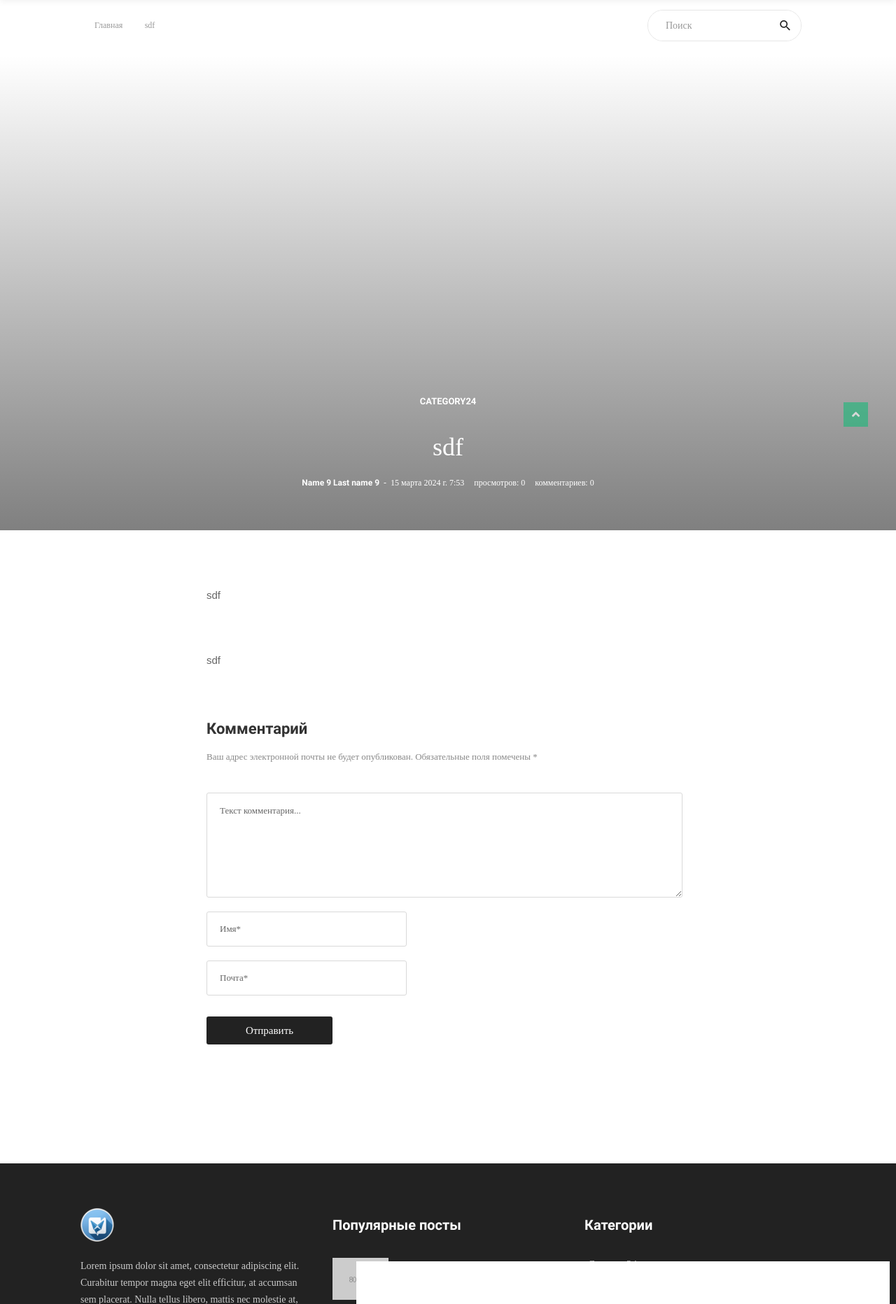
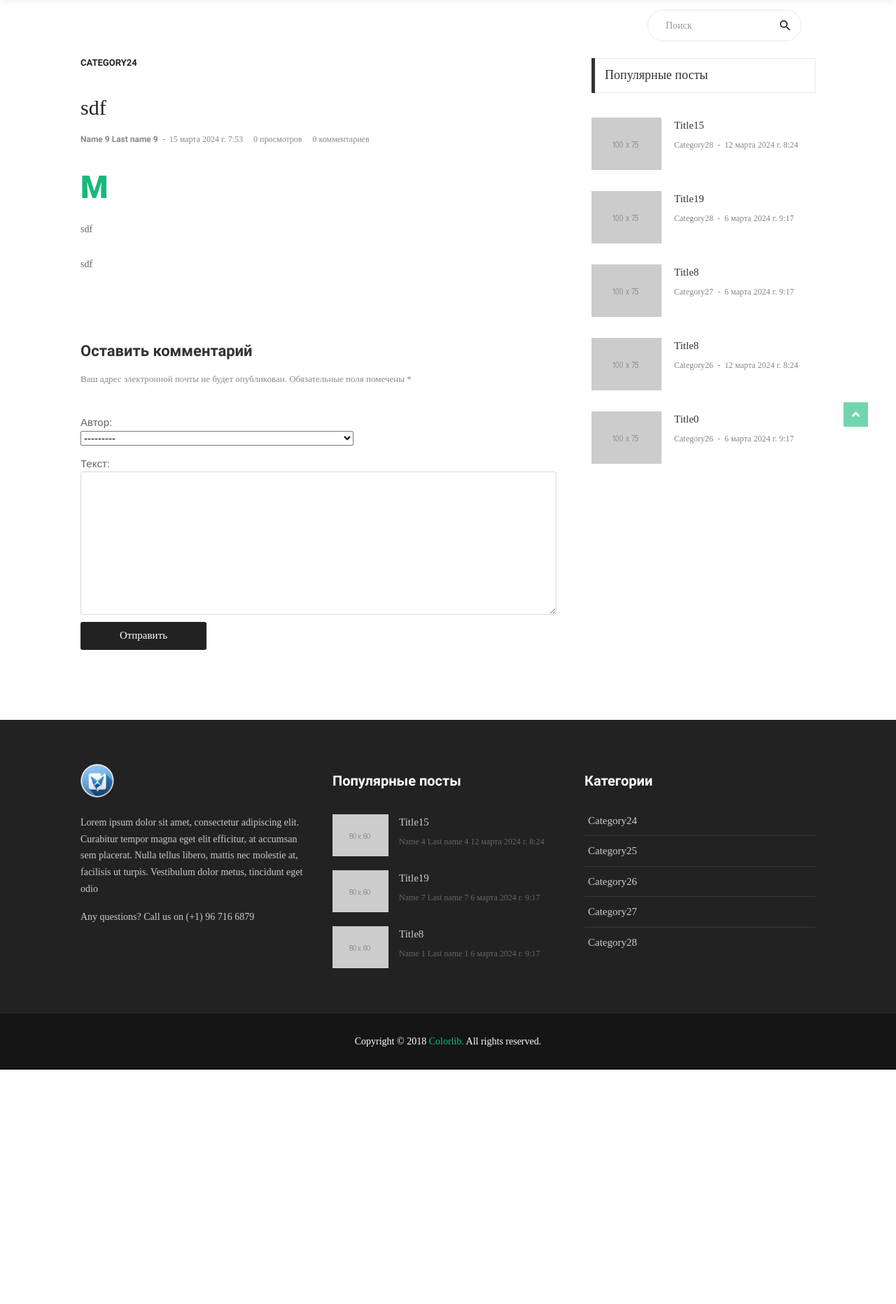
Before and after one commit to AlexeyZam15/diploma_project, a Django app: page /posts/124 in a window 1280 px wide. Shown: the part 230-2094 px from the top of the page at 70% size. After the commit the page ends 1759 px from the top, so only its background shows below. Run offline with Django 5.2, Linux system fonts and the light colour scheme; data comes from the database, SQL or seed files in the repository; both versions use the stored data as it was after the commit; some libraries are stand-ins or nearby versions; some web fonts are replaced.

Commit message:
added post creation, changed post view

```diff
--- /dev/null
+++ b/telegrambots/blog/forms.py
@@ -0,0 +1,40 @@
+from django import forms
+from . import models
+
+
+class ArticleForm(forms.ModelForm):
+    class Meta:
+        model = models.Article
+        fields = ['title', 'description', 'content', 'author', 'category', 'is_published', 'image']
+        widgets = {
+            'title': forms.TextInput(attrs={'class': 'form-control'}),
+            'description': forms.Textarea(attrs={'class': 'form-control'}),
+            'content': forms.Textarea(attrs={'class': 'form-control'}),
+            'author': forms.Select(attrs={'class': 'form-control'}),
+            'category': forms.Select(attrs={'class': 'form-control'}),
+            'is_published': forms.CheckboxInput(attrs={'class': 'form-group'}),
+            'image': forms.FileInput(attrs={'class': 'form-group'}),
+        }
+        labels = {
+            'title': 'Заголовок',
+            'description': 'Описание',
+            'content': 'Текст',
+            'author': 'Автор',
+            'category': 'Категория',
+            'is_published': 'Опубликовано',
+            'image': 'Превью',
+        }
+
+
+class CommentForm(forms.ModelForm):
+    class Meta:
+        model = models.Comment
+        fields = ['author', 'comment']
+        widgets = {
+            'author': forms.Select(attrs={'class': 'form-group'}),
+            'comment': forms.Textarea(attrs={'class': 'form-control'}),
+        }
+        labels = {
+            'author': 'Автор',
+            'comment': 'Текст',
+        }
--- a/telegrambots/blog/models.py
+++ b/telegrambots/blog/models.py
@@ -87,7 +87,7 @@ class Article(models.Model):
     is_published = models.BooleanField(default=False, verbose_name='Опубликовано')
     date_published = models.DateTimeField(auto_now_add=True, verbose_name='Дата публикации')
     change_date = models.DateTimeField(auto_now=True, verbose_name='Дата изменения')
-    image = models.ImageField(upload_to='images/', verbose_name='Картинка', null=True, blank=True)
+    image = models.FileField(upload_to='images/', verbose_name='Превью', null=True, blank=True)
 
     fields = ['title', 'content', 'category', 'views']
 
--- a/telegrambots/blog/static/blog/css/main.css
+++ b/telegrambots/blog/static/blog/css/main.css
@@ -1868,3 +1868,14 @@ a.breadcrumb-item:hover {
 @media (max-width: 480px) {
 
 }
+
+header.masthead {
+  position: relative;
+  margin-bottom: 3rem;
+  padding-top: calc(8rem + 57px);
+  padding-bottom: 8rem;
+  background: no-repeat center center;
+  background-color: #6c757d;
+  background-size: cover;
+  background-attachment: scroll;
+}
--- a/telegrambots/blog/templates/blog/blog-detail.html
+++ b/telegrambots/blog/templates/blog/blog-detail.html
@@ -7,22 +7,24 @@
 
 <!-- Content -->
 <section class="bg0 p-b-70 p-t-5">
-    <!-- Title -->
-    <div class="bg-img1 size-a-18 how-overlay1"
-         style="background-image: {% static 'blog/images/blog-detail-01.jpg' %};">
-        <div class="container h-full flex-col-e-c p-b-58">
-            <a href="#" class="f1-s-10 cl0 hov-cl10 trans-03 text-uppercase txt-center m-b-33">
+    <div class="container">
+        <div class="row justify-content-center">
+            <div class="col-md-10 col-lg-8 p-b-30">
+                <div class="p-r-10 p-r-0-sr991">
+                    <!-- Blog Detail -->
+                    <div class="p-b-70">
+                        <a href="#" class="f1-s-10 cl2 hov-cl10 trans-03 text-uppercase">
                             {{ post.category.title }}
                         </a>
 
-            <h3 class="f1-l-5 cl0 p-b-16 txt-center respon2">
+                        <h3 class="f1-l-3 cl2 p-b-16 p-t-33 respon2">
                             {{ post.title }}
                         </h3>
 
-            <div class="flex-wr-c-s">
-					<span class="f1-s-3 cl0 m-rl-7 txt-center">
-						<a href="#" class="f1-s-4 cl0 hov-cl10 trans-03">
-							{{ post.author_full_name }}
+                        <div class="flex-wr-s-s p-b-40">
+								<span class="f1-s-3 cl8 m-r-15">
+									<a href="#" class="f1-s-4 cl8 hov-cl10 trans-03">
+										{{ post.author.full_name }}
 									</a>
 
 									<span class="m-rl-3">-</span>
@@ -32,56 +34,88 @@
 									</span>
 								</span>
 
-                <span class="f1-s-3 cl0 m-rl-7 txt-center">
-						просмотров: {{ post.views }}
+                            <span class="f1-s-3 cl8 m-r-15">
+									{{ post.views }} просмотров
 								</span>
 
-                <a href="" class="f1-s-3 cl0 m-rl-7 txt-center hov-cl10 trans-03">
-                    комментариев: {{ post.comments|length }}
+                            <a href="#" class="f1-s-3 cl8 hov-cl10 trans-03 m-r-15">
+                                {{ post.comments|length }} комментариев
                             </a>
                         </div>
+
+                        <div class="wrap-pic-max-w p-b-30">
+                            <img src="{{ post.image.url }}" alt="IMG">
                         </div>
-    </div>
-
-    <!-- Detail -->
-    <div class="container p-t-82">
-        <div class="row justify-content-center">
-            <div class="col-md-10 col-lg-8 p-b-100">
-                <div class="p-r-10 p-r-0-sr991">
-                    <!-- Blog Detail -->
-                    <div class="p-b-70">
-                        {{ post.description }}
-
-                    </div>
-                    <div class="p-b-70">
-                        {{ post.content }}
+                        <div class="f1-s-11 cl6 p-b-25"> {{ post.description }}</div>
+                        <div class="f1-s-11 cl6 p-b-25"> {{ post.content }}</div>
 
                     </div>
 
                     <!-- Leave a comment -->
                     <div>
                         <h4 class="f1-l-4 cl3 p-b-12">
-                            Комментарий
+                            Оставить комментарий
                         </h4>
 
                         <p class="f1-s-13 cl8 p-b-40">
                             Ваш адрес электронной почты не будет опубликован. Обязательные поля помечены *
                         </p>
 
-                        <form>
-                            <textarea class="bo-1-rad-3 bocl13 size-a-15 f1-s-13 cl5 plh6 p-rl-18 p-tb-14 m-b-20"
-                                      name="msg" placeholder="Текст комментария..."></textarea>
-
-                            <input class="bo-1-rad-3 bocl13 size-a-16 f1-s-13 cl5 plh6 p-rl-18 m-b-20" type="text"
-                                   name="name" placeholder="Имя*">
-
-                            <input class="bo-1-rad-3 bocl13 size-a-16 f1-s-13 cl5 plh6 p-rl-18 m-b-20" type="text"
-                                   name="email" placeholder="Почта*">
-
-                            <button class="size-a-17 bg2 borad-3 f1-s-12 cl0 hov-btn1 trans-03 p-rl-15 m-t-10">
+                        <form action="" method="post" enctype="multipart/form-data">
+                            {% csrf_token %}
+                            {{ form.as_div }}
+                            <button type="submit"
+                                    class="size-a-17 bg2 borad-3 f1-s-12 cl0 hov-btn1 trans-03 p-rl-15 m-t-10">
                                 Отправить
                             </button>
                         </form>
+                    </div>
+                </div>
+            </div>
+
+            <!-- Sidebar -->
+            <div class="col-md-5 col-lg-4 p-b-30">
+                <div class="p-l-10 p-rl-0-sr991 p-t-5">
+                    <!-- Popular Posts -->
+                    <div>
+                        <div class="how2 how2-cl4 flex-s-c">
+                            <h3 class="f1-m-2 cl3 tab01-title">
+                                Популярные посты
+                            </h3>
+                        </div>
+
+                        <ul class="p-t-35">
+                            {% for p in pop_posts %}
+                            <li class="flex-wr-sb-s p-b-30">
+                                <a href="#" class="size-w-10 wrap-pic-w hov1 trans-03">
+                                    <img src="{% static 'blog/images/popular-post-04.jpg' %}" alt="IMG">
+                                </a>
+
+                                <div class="size-w-11">
+                                    <h6 class="p-b-4">
+                                        <a href="#" class="f1-s-5 cl3 hov-cl10 trans-03">
+                                            {{ p.title }}
+                                        </a>
+                                    </h6>
+
+                                    <span class="cl8 txt-center p-b-24">
+											<a href="{% url 'category' p.category.id %}"
+                                               class="f1-s-6 cl8 hov-cl10 trans-03">
+												{{  p.category.title }}
+											</a>
+
+											<span class="f1-s-3 m-rl-3">
+												-
+											</span>
+
+											<span class="f1-s-3">
+												{{ p.date_published }}
+											</span>
+										</span>
+                                </div>
+                            </li>
+                            {% endfor %}
+                        </ul>
                     </div>
                 </div>
             </div>
--- a/telegrambots/blog/templates/blog/includes/menu.html
+++ b/telegrambots/blog/templates/blog/includes/menu.html
@@ -1,5 +1,10 @@
 {% for m in menu %}
 <li class="{{ li_class }}">
     <a class="{{ a_class }}" href="{% url m.url_name %}">{{ m.title }} </a>
+    {% if 'in_menu' in m %}
+    <ul class="sub-menu">
+        {% include 'blog/includes/menu.html' only with menu=m.in_menu %}
+    </ul>
+    {% endif %}
 </li>
 {% endfor %}
--- a/telegrambots/blog/urls.py
+++ b/telegrambots/blog/urls.py
@@ -1,3 +1,5 @@
+from django.conf import settings
+from django.conf.urls.static import static
 from django.urls import path, register_converter
 from . import views
 from . import converters
@@ -12,6 +14,6 @@ urlpatterns = [
     path("about/", views.about, name='about'),
     path("posts/", views.all_posts, name='posts'),
     path("posts/<int:post_id>", views.show_post, name='post'),
-    path("posts/", views.add_post, name='add_post'),
+    path("posts/create", views.add_post, name='add_post'),
     path("categories/<int:category_id>", views.show_category, name='category'),
-]
+] + static(settings.MEDIA_URL, document_root=settings.MEDIA_ROOT)
--- a/telegrambots/blog/views.py
+++ b/telegrambots/blog/views.py
@@ -1,13 +1,16 @@
+from django.core.files.storage import FileSystemStorage
 from django.core.paginator import Paginator
 from django.http import HttpResponse, HttpResponseNotFound, Http404
 from django.shortcuts import render, redirect, get_object_or_404
 
-from blog import models
+from . import models
 from django.utils import lorem_ipsum
+
+from . import forms
 
 menu = [
     {'title': 'Главная', 'url_name': 'home'},
-    {'title': 'Статьи', 'url_name': 'posts'},
+    {'title': 'Статьи', 'url_name': 'posts', 'in_menu': [{'title': 'Добавить статью', 'url_name': 'add_post'}, ]},
 ]
 
 top_menu = [
@@ -36,7 +39,6 @@ def index(request):
         for category in context['cats']]
     context['c_posts'] = category_articles
     context['title'] = 'Главная'
-    print(*context['c_posts'], sep="\n")
     return render(request, 'blog/index.html', context)
 
 
@@ -67,9 +69,17 @@ def register(request):
 
 def show_post(request, post_id):
     post = get_object_or_404(models.Article, id=post_id)
+    form = forms.CommentForm(request.POST or None)
+    if request.method == 'POST':
+        if form.is_valid():
+            comment = form.save(commit=False)
+            comment.post = post
+            comment.save()
+            return redirect('post', post_id)
     context = get_context()
     context['title'] = post.title
     context['post'] = post
+    context['form'] = form
     return render(request, 'blog/blog-detail.html', context)
 
 
@@ -85,12 +95,6 @@ def all_posts(request):
     return render(request, 'blog/blog-list-01.html', context)
 
 
-def add_post(request):
-    context = get_context()
-    context['title'] = 'Добавить статью'
-    return render(request, 'blog/add_post.html', context)
-
-
 def show_category(request, category_id):
     context = get_context()
     category = get_object_or_404(models.Category, id=category_id)
@@ -104,5 +108,18 @@ def show_category(request, category_id):
     return render(request, 'blog/category-01.html', context)
 
 
+def add_post(request):
+    form = forms.ArticleForm(request.POST or None, request.FILES or None)
+    if request.method == 'POST':
+        if form.is_valid():
+            post = form.save()
+            return redirect('post', post.id)
+    context = get_context()
+    context['title'] = 'Добавить статью'
+    context['form'] = form
+    context['action'] = 'Создать'
+    return render(request, 'blog/form_create.html', context)
+
+
 def page_not_found(request, exception):
     return HttpResponseNotFound("Page not found")
--- a/telegrambots/telegrambots/settings.py
+++ b/telegrambots/telegrambots/settings.py
@@ -114,7 +114,12 @@ USE_TZ = True
 
 STATIC_URL = 'static/'
 
+MEDIA_URL = '/media/'
+MEDIA_ROOT = BASE_DIR / 'media'
+
 # Default primary key field type
 # https://docs.djangoproject.com/en/5.0/ref/settings/#default-auto-field
 
 DEFAULT_AUTO_FIELD = 'django.db.models.BigAutoField'
+
+SESSION_SAVE_EVERY_REQUEST = True
--- a/telegrambots/templates/base.html
+++ b/telegrambots/templates/base.html
@@ -94,9 +94,9 @@
 						</span>
                 </li>
 
-                {% with menu=top_menu li_class='left-topbar' a_class='left-topbar-item' %}
-                {% include 'blog/includes/menu.html'%}
-                {% endwith %}
+                    {% with menu=top_menu li_class='left-topbar' a_class='left-topbar-item' %}
+                    {% include 'blog/includes/menu.html'%}
+                    {% endwith %}
 
                 <li class="right-topbar">
                     <a href="#">
@@ -180,15 +180,6 @@
     <div class="headline bg0 flex-wr-sb-c p-rl-20 p-tb-8">
 
         <div class="f2-s-1 p-r-30 m-tb-6">
-            {% if title != 'Главная' %}
-            <a href="{% url 'home' %}" class="breadcrumb-item f1-s-3 cl9">
-                Главная
-            </a>
-
-            <span class="breadcrumb-item f1-s-3 cl9">
-					{{ title }}
-				</span>
-            {% endif %}
         </div>
 
         <div class="pos-relative size-a-2 bo-1-rad-22 of-hidden bocl11 m-tb-6">
```
Also changed, not shown: telegrambots/blog/templates/blog/form_create.html (added, +23 -0 lines), telegrambots/templates/archive/base.html (deleted, +0 -54 lines), telegrambots/blog/migrations/0010_alter_article_image.py (added), telegrambots/db.sqlite3, telegrambots/media/images/favicon.png (added), telegrambots/media/images/logo-01.png (added). Lines whose indentation alone changed are shown as unchanged.
